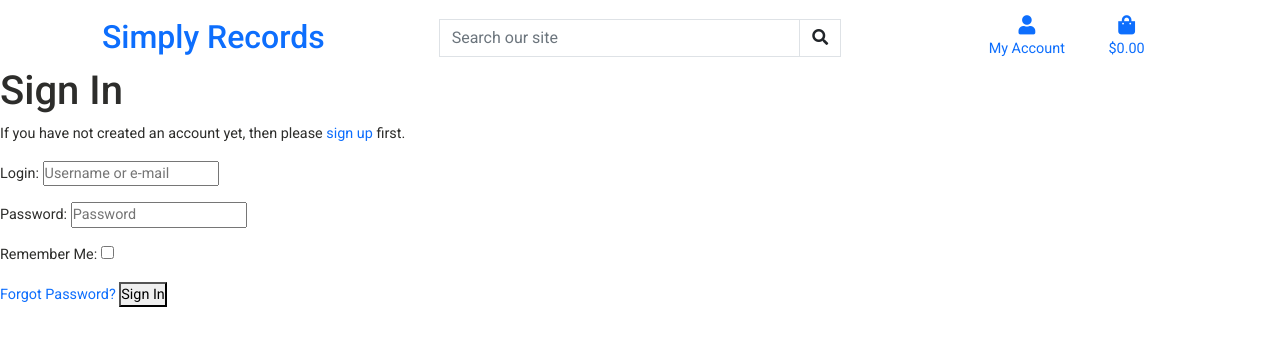
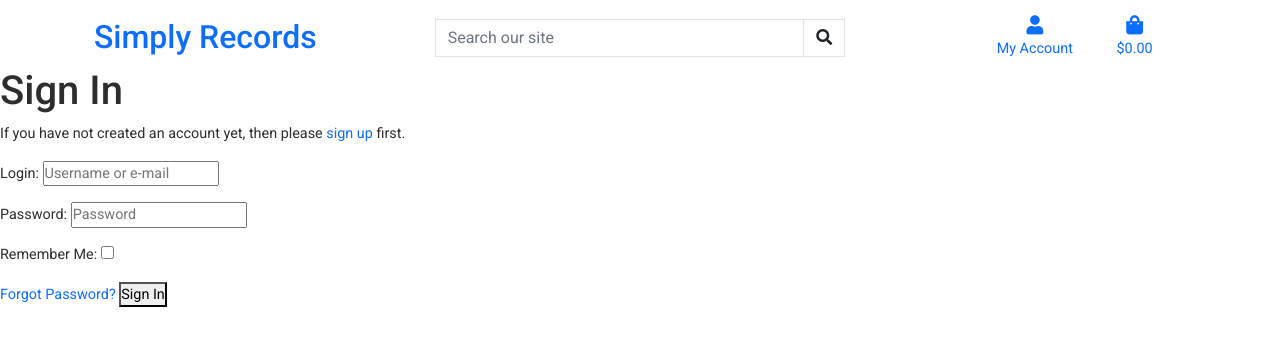
Before and after one commit to wilko90/Simply-Records, a Django app: page /accounts/login/ in a window 1280 px wide. Shown: the top 346 px of the page. Run offline with Django 3.2, Linux system fonts and the light colour scheme; some libraries are stand-ins or nearby versions.

Commit message:
fix: remove container fluid from header

```diff
--- a/templates/base.html
+++ b/templates/base.html
@@ -47,7 +47,7 @@
 
 <body>
 
-    <header class="container-fluid header">
+    <header>
         {% include 'includes/navbar.html' %}
     </header>
 
```
